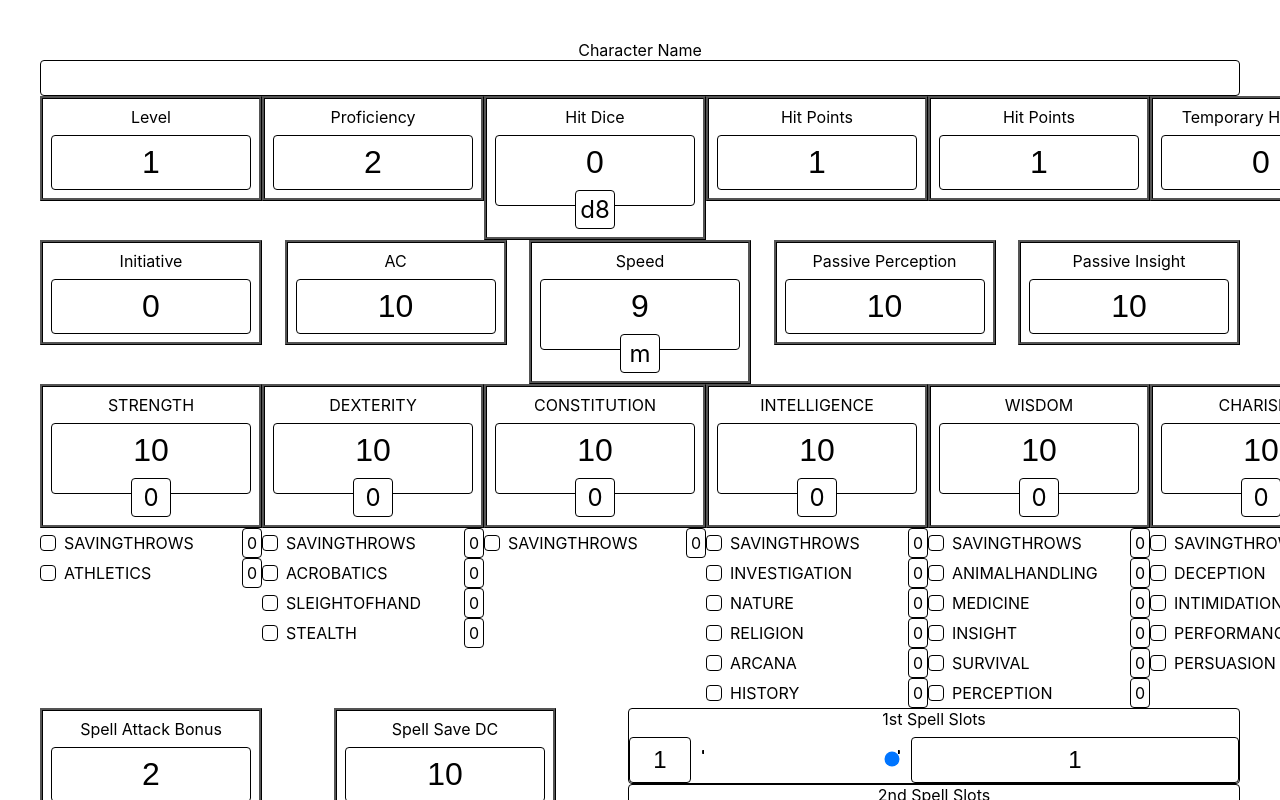
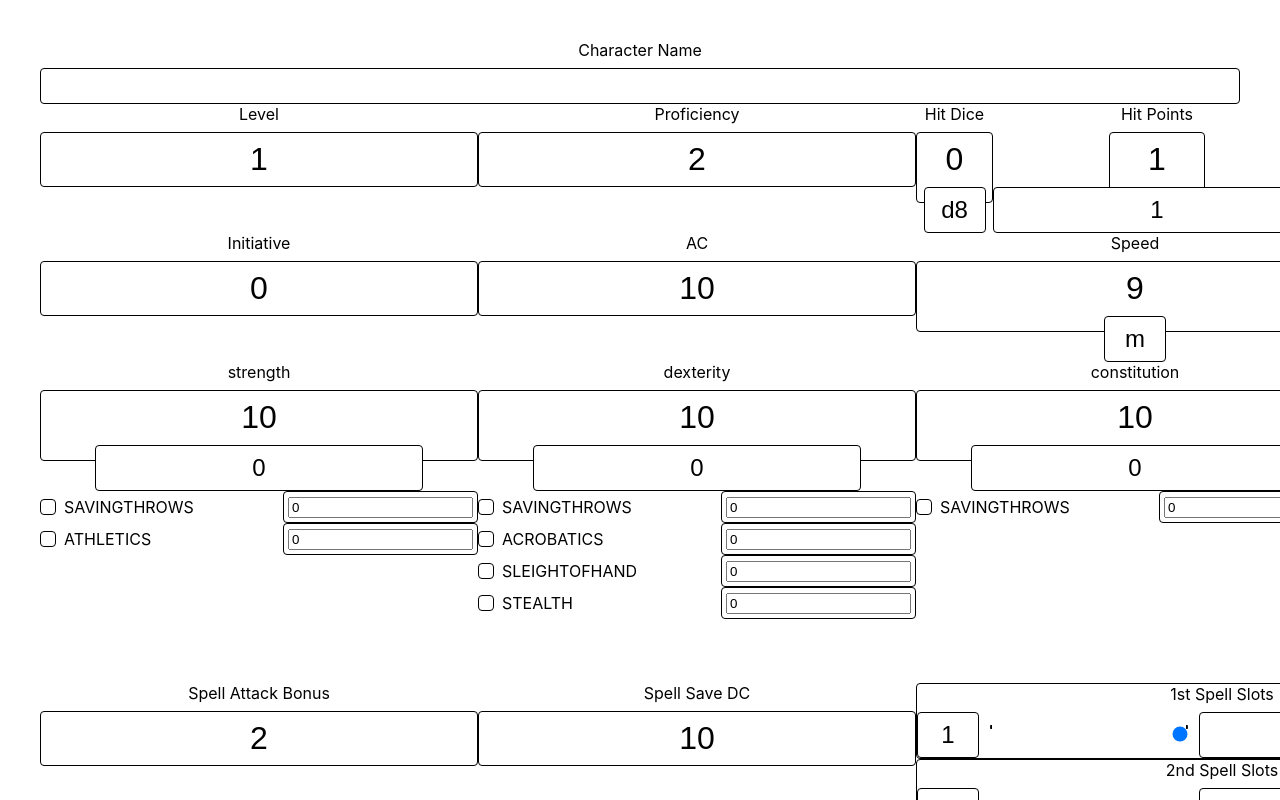
Before and after one commit to AbboDev/DND, a Nuxt app: page / in a window 1280 px wide. Shown: the top 800 px of the page. Built offline with nearby package versions, Linux system fonts and the light colour scheme.

Commit message:
chore: refactoring of statistic field

```diff
--- a/components/InputField.vue
+++ b/components/InputField.vue
@@ -6,18 +6,28 @@
 </template>
 
 <script setup lang="ts">
+import { InputFontSize } from "~/types/html";
+
 export interface Props {
-  size?: "big" | "medium" | "normal";
+  size?: InputFontSize;
+  fullWidth?: boolean;
 }
 
 const props = withDefaults(defineProps<Props>(), {
   size: "normal",
+  fullWidth: false,
 });
 
 const slots = useSlots();
 
 const classes = computed(() => {
-  return [`is-${props.size}`];
+  const classes = [`is-${props.size}`];
+
+  if (props.fullWidth) {
+    classes.push("o-field--full-width");
+  }
+
+  return classes;
 });
 </script>
 
@@ -28,12 +38,14 @@ const classes = computed(() => {
   font-size: 1rem;
   width: auto;
 
-  span {
+  label {
     display: block;
+    font-size: 1rem;
+    margin: 0 auto 0.5rem;
   }
 
   input {
-    width: 100%;
+    width: auto;
     border-radius: 4px;
     padding: 0.5rem;
     border: 1px solid var(--fg);
@@ -41,6 +53,10 @@ const classes = computed(() => {
     color: var(--fg);
     font-size: 1em;
     text-align: inherit;
+
+    @at-root .o-field--full-width#{&} {
+      width: 100%;
+    }
   }
 
   &.is-big {
--- a/components/InputNumber.vue
+++ b/components/NumberInput.vue
@@ -1,14 +1,14 @@
 <template>
   <input
     type="number"
+    :name="name"
     :size="size"
-    :name="name"
+    :disable="disable"
+    :readonly="readonly"
+    :value="modelValue"
     :min="min"
     :step="step"
     :max="max"
-    :disable="disable"
-    :readonly="readonly"
-    :value="modelValue"
     @input="
       $emit(
         'update:modelValue',
@@ -38,8 +38,6 @@ const props = withDefaults(defineProps<Props>(), {
 
 defineEmits(["update:modelValue"]);
 
-const slots = useSlots();
-
 const size = computed(() => {
   const { length } = props.modelValue.toString();
 
--- a/components/RangeField.vue
+++ b/components/RangeField.vue
@@ -39,9 +39,8 @@
 </template>
 
 <script setup lang="ts">
-import { DataListRecord } from "~/types/datalist";
+import { DataListRecord } from "~/types/html";
 import { instanceOfDataListRecord } from "~/utilities/typeGuards";
-import { type } from "../.nuxt/types/imports";
 
 export interface Props {
   values: DataListRecord[] | string[] | number[] | number | string;
@@ -146,7 +145,6 @@ const dataListRecords = computed(() => {
   }
 
   #{&}__bar {
-    @debug &;
     display: flex;
     flex-wrap: nowrap;
     justify-content: flex-start;
@@ -224,3 +222,4 @@ const dataListRecords = computed(() => {
   }
 }
 </style>
+~/types/html
--- a/components/StatisticField.vue
+++ b/components/StatisticField.vue
@@ -1,112 +1,108 @@
 <template>
-  <div class="o-statistic" :class="{ 'has-calculated': slots.calculated }">
-    <label class="o-statistic__main">
-      <span v-if="slots.default" class="o-statistic__title"><slot /></span>
+  <InputField :class="classes" :size="size">
+    <template #label v-if="slots.label || label">
+      <slot name="label">
+        {{ label }}
+      </slot>
+    </template>
 
-      <input
+    <div class="o-field__inputs">
+      <NumberInput
+        class="o-input"
+        :name="name"
         :min="min"
+        :step="step"
         :max="max"
-        type="number"
-        :name="props.name"
-        class="o-statistic__input"
-        :value="modelValue"
         :disable="disable"
         :readonly="readonly"
-        autocomplete="off"
-        @input="
-          $emit(
-            'update:modelValue',
-            parseFloat(($event.target as HTMLInputElement).value)
-          )
-        "
+        v-model="value"
       />
+      <slot name="inputs" />
+    </div>
 
-      <span v-if="slots.calculated" class="o-statistic__calculated"
-        ><slot name="calculated"
-      /></span>
-    </label>
-  </div>
+    <InputField
+      v-if="slots.calculated"
+      class="o-field o-field--calculated"
+      :size="calculatedSize"
+    >
+      <slot name="calculated" />
+    </InputField>
+  </InputField>
 </template>
 
 <script setup lang="ts">
-const props = defineProps({
-  name: {
-    type: String,
-    required: true,
+import { InputFontSize } from "~/types/html";
+
+export interface Props {
+  name: string;
+  size?: InputFontSize;
+  calculatedSize?: InputFontSize;
+  label?: string;
+  min?: number;
+  step?: number;
+  max?: number;
+  disable?: boolean;
+  readonly?: boolean;
+  modelValue: NumericalString;
+}
+
+const props = withDefaults(defineProps<Props>(), {
+  size: "big",
+  calculatedSize: "medium",
+  min: 0,
+  step: 1,
+  disable: false,
+  readonly: false,
+});
+
+const emit = defineEmits(["update:modelValue"]);
+
+const slots = useSlots();
+
+const classes = computed(() => {
+  const classes = ["o-field--statistic", `is-${props.size}`];
+
+  if (slots.calculated) {
+    classes.push("has-calculated");
+  }
+
+  return classes;
+});
+
+const value = computed({
+  get() {
+    return props.modelValue;
   },
-  min: {
-    type: Number,
-    default: 0,
-  },
-  max: {
-    type: Number,
-    default: null,
-  },
-  disable: {
-    type: Boolean,
-    default: false,
-  },
-  readonly: {
-    type: Boolean,
-    default: false,
-  },
-  modelValue: {
-    type: [Number, String],
-    required: true,
-    validate(value: any) {
-      return !isNaN(value);
-    },
+  set(value) {
+    emit("update:modelValue", value);
   },
 });
-
-defineEmits(["update:modelValue"]);
-
-const slots = useSlots();
 </script>
 
 <style lang="scss">
-.o-statistic {
-  text-align: center;
-  display: flex;
-  flex-direction: column;
-  padding: 0.5rem;
-  border: 3px ridge var(--fg);
+.o-field {
+  $this: &;
 
-  #{&}__main {
+  &#{$this}--statistic {
+    text-align: center;
     display: flex;
     flex-direction: column;
-  }
+    align-items: center;
 
-  #{&}__title {
-    display: block;
-    margin: 0 auto 0.5rem;
-  }
+    .o-input {
+      @at-root .has-calculated#{&} {
+        padding-bottom: 1.5rem;
+      }
+    }
 
-  #{&}__input {
-    text-align: center;
-    border: 1px solid var(--fg);
-    border-radius: 4px;
-    padding: 0.5rem;
-    font-size: 2rem;
-    background-color: var(--bg);
-    color: var(--fg);
-    width: 200px;
-
-    @at-root .has-calculated#{&} {
-      padding-bottom: 1.5rem;
+    #{$this}__inputs {
+      display: flex;
+      flex-wrap: nowrap;
     }
   }
 
-  #{&}__calculated {
-    border: 1px solid var(--fg);
-    border-radius: 4px;
-    padding: 0.25rem;
-    font-size: 1.5rem;
-    background-color: var(--bg);
-    color: var(--fg);
+  #{$this}--calculated {
     margin: -1rem auto 0;
-    width: auto;
-    min-width: 20%;
   }
 }
 </style>
--- a/components/InputText.vue
+++ b/components/TextInput.vue
@@ -2,6 +2,7 @@
   <input
     type="text"
     :name="name"
+    :size="size"
     :disable="disable"
     :readonly="readonly"
     :value="modelValue"
@@ -25,4 +26,14 @@ const props = withDefaults(defineProps<Props>(), {
 });
 
 defineEmits(["update:modelValue"]);
+
+const size = computed(() => {
+  const { length } = props.modelValue.toString();
+
+  if (length === 1) {
+    return length;
+  }
+
+  return length - 1;
+});
 </script>
--- a/pages/index.vue
+++ b/pages/index.vue
@@ -1,96 +1,125 @@
 <template>
   <main>
-    <InputField>
+    <InputField :full-width="true">
       <template #label> Character Name </template>
-      <InputText v-model="name" :name="name" />
+      <TextInput v-model="name" :name="name" />
     </InputField>
 
     <ClientOnly>
       <ol>
         <li>
-          <StatisticField name="level" v-model="level" :min="1"> Level </StatisticField>
+          <StatisticField name="level" label="Level" v-model="level" :min="1" />
         </li>
 
         <li>
-          <StatisticField name="proficiency" v-model="proficiency">
-            Proficiency
-          </StatisticField>
+          <StatisticField name="proficiency" label="Proficiency" v-model="proficiency" />
         </li>
 
         <li>
-          <StatisticField name="hitDie" v-model="hitDiceUsed" :min="0" :max="hitDie">
-            Hit Dice
-            <template #calculated>d{{ hitDie }}</template>
+          <StatisticField
+            name="hitDie"
+            label="Hit Dice"
+            v-model="hitDiceUsed"
+            :min="0"
+            :max="hitDie"
+          >
+            <template #calculated>
+              <TextInput :name="name" :readonly="true" :model-value="`d${hitDie}`" />
+            </template>
           </StatisticField>
         </li>
 
         <li>
           <StatisticField
             name="hitPoints"
+            label="Hit Points"
             v-model="hitPoints"
-            :min="1"
+            :min="-maxHitPoints"
             :max="maxHitPoints"
           >
-            Hit Points
+            <template #calculated>
+              <NumberInput
+                name="maxHitPoints"
+                label="Hit Points"
+                v-model="maxHitPoints"
+                :min="1"
+              />
+            </template>
           </StatisticField>
         </li>
 
-        <li>
-          <StatisticField name="maxHitPoints" v-model="maxHitPoints" :min="1">
-            Hit Points
-          </StatisticField>
-        </li>
+        <li></li>
 
         <li>
-          <StatisticField name="temporaryHitPoints" v-model="temporaryHitPoints" :min="1"
-            >Temporary Hit Points</StatisticField
-          >
+          <StatisticField
+            name="temporaryHitPoints"
+            label="Temporary Hit Points"
+            v-model="temporaryHitPoints"
+            :min="1"
+          />
         </li>
       </ol>
 
       <ol>
         <li>
-          <StatisticField name="initiative" v-model="initiative" :readonly="true">
-            Initiative
-          </StatisticField>
+          <StatisticField
+            name="initiative"
+            label="Initiative"
+            v-model="initiative"
+            :readonly="true"
+          />
         </li>
 
         <li>
-          <StatisticField name="armorClass" v-model="armorClass" :readonly="true">
-            AC
-          </StatisticField>
+          <StatisticField
+            name="armorClass"
+            label="AC"
+            v-model="armorClass"
+            :readonly="true"
+          />
         </li>
 
         <li>
-          <StatisticField name="speed" v-model="speed" :readonly="true">
-            Speed
-            <template #calculated>m</template>
+          <StatisticField name="speed" label="Speed" v-model="speed" :readonly="true">
+            <template #calculated>
+              <TextInput :name="name" :readonly="true" model-value="m" />
+            </template>
           </StatisticField>
         </li>
 
         <li>
           <StatisticField
             name="passivePerception"
+            label="Passive Perception"
             v-model="passivePerception"
             :readonly="true"
-          >
-            Passive Perception
-          </StatisticField>
+          />
         </li>
 
         <li>
-          <StatisticField name="passiveInsight" v-model="passiveInsight" :readonly="true">
-            Passive Insight
-          </StatisticField>
+          <StatisticField
+            name="passiveInsight"
+            label="Passive Insight"
+            v-model="passiveInsight"
+            :readonly="true"
+          />
         </li>
       </ol>
 
       <ol>
         <li v-for="(statisticValue, statistic) in statistics" :key="statistic">
-          <StatisticField :name="statistic" v-model="statistics[statistic]">
-            {{ statistic.toUpperCase() }}
-
-            <template #calculated>{{ calculatedModifier(statistic) }}</template>
+          <StatisticField
+            :name="statistic"
+            :label="statistic"
+            v-model="statistics[statistic]"
+          >
+            <template #calculated>
+              <NumberInput
+                :name="`${statistic}Modifier`"
+                :model-value="calculatedModifier(statistic)"
+                :readonly="true"
+              />
+            </template>
           </StatisticField>
 
           <ol>
@@ -112,7 +141,13 @@
               >
                 {{ skill.toUpperCase() }}
 
-                <template #calculated>{{ calculatedSkill(statistic, skill) }}</template>
+                <template #calculated>
+                  <NumberInput
+                    :name="`${skill}Modifier`"
+                    :model-value="calculatedSkill(statistic, skill)"
+                    :readonly="true"
+                  />
+                </template>
               </CheckboxField>
             </li>
           </ol>
@@ -123,16 +158,18 @@
         <li>
           <StatisticField
             name="spellAttackBonus"
+            label="Spell Attack Bonus"
             v-model="spellAttackBonus"
             :readonly="true"
-          >
-            Spell Attack Bonus
-          </StatisticField>
+          />
         </li>
         <li>
-          <StatisticField name="spellSaveDC" v-model="spellSaveDC" :readonly="true">
-            Spell Save DC
-          </StatisticField>
+          <StatisticField
+            name="spellSaveDC"
+            label="Spell Save DC"
+            v-model="spellSaveDC"
+            :readonly="true"
+          />
         </li>
         <li>
           <ol>
@@ -147,7 +184,7 @@
                 >
                   <template #output>
                     <InputField size="medium">
-                      <InputNumber
+                      <NumberInput
                         :name="`remainingSpellSlotsLevel${level}`"
                         :min="0"
                         :max="spellSlots[level]"
@@ -160,7 +197,7 @@
 
                   <template #max>
                     <InputField size="medium">
-                      <InputNumber
+                      <NumberInput
                         :name="`maxSpellSlotsLevel${level}`"
                         :min="1"
                         :modelValue="spellSlots[level]"
@@ -181,7 +218,7 @@
 <script setup lang="ts">
 import { useCharacterStore } from "@/stores/character";
 import { Statistics } from "~/types/character";
-import { ordinalSuffix } from "../utilities/number";
+import { ordinalSuffix } from "~/utilities/number";
 
 const store = useCharacterStore();
 const {
--- a/types/datalist.ts
+++ b/types/html.ts
@@ -2,3 +2,5 @@ export type DataListRecord = {
   value: string | number;
   label?: string;
 }
+
+export type InputFontSize = "big" | "medium" | "normal";
--- a/utilities/typeGuards.ts
+++ b/utilities/typeGuards.ts
@@ -1,4 +1,4 @@
-import { DataListRecord } from "~/types/datalist";
+import { DataListRecord } from "~/types/html";
 
 export function isIterable(input: any) {
   if (input === null || input === undefined) {
```
